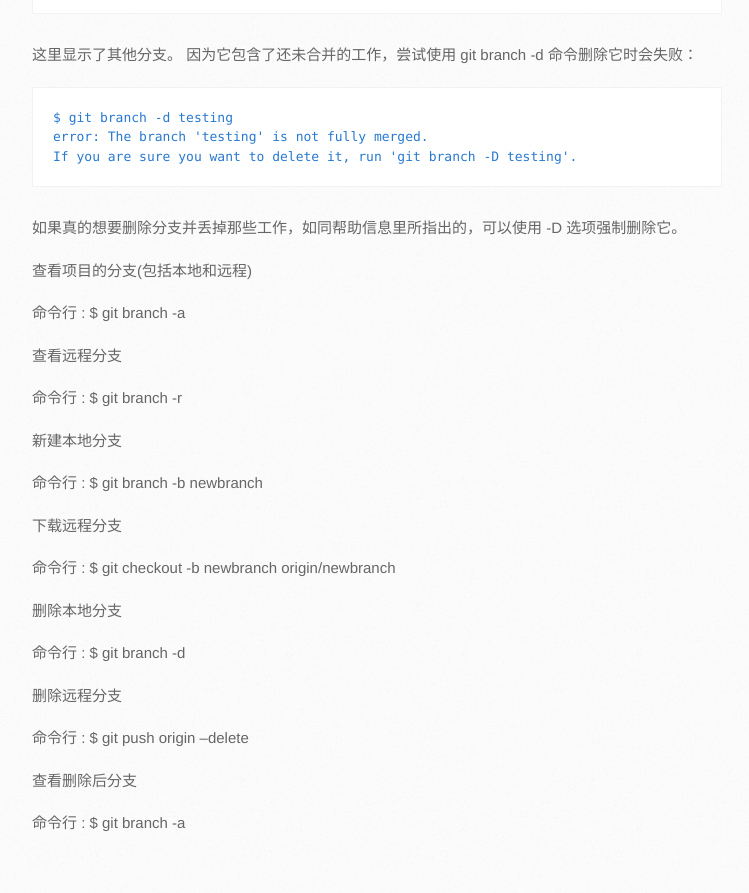
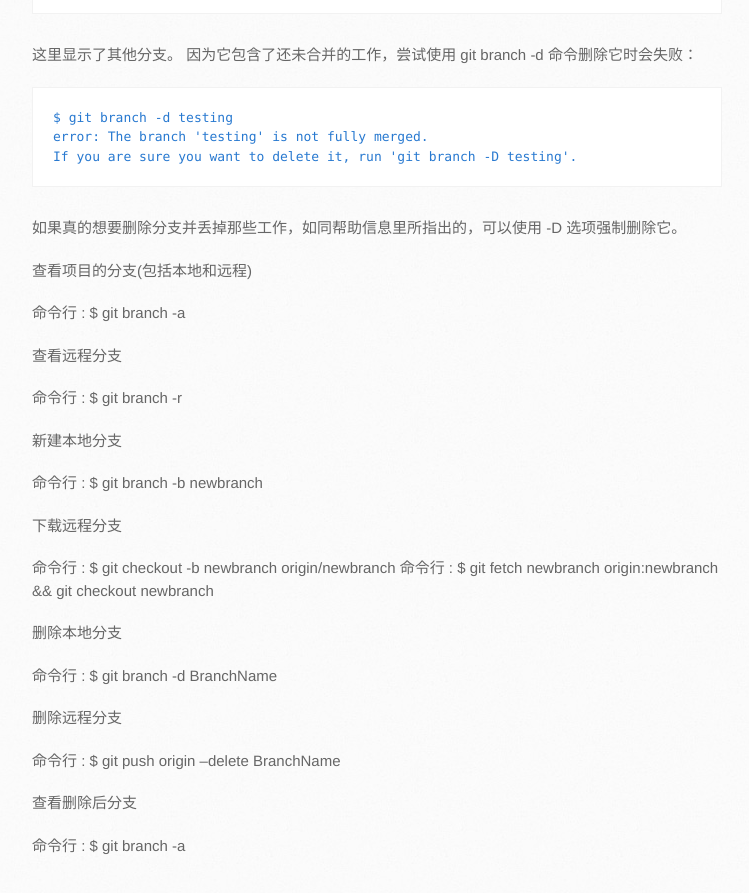
Before and after one commit to xuiv/xuiv.github.io, a Jekyll site: the page built from _posts/2018-05-24-git-branch.markdown, in a window 1280 px wide and 900 px high, scrolled down 1221 px. Shown: the top 893 px of the window, without its empty margins (138-887 px from the left). Built offline with Jekyll 4.4.1, drawn with Linux system fonts in a browser that asks for light colours; some web fonts are replaced.

Commit message:
Update 2018-05-24-git-branch.markdown

```diff
--- a/_posts/2018-05-24-git-branch.markdown
+++ b/_posts/2018-05-24-git-branch.markdown
@@ -59,14 +59,15 @@ If you are sure you want to delete it, run 'git branch -D testing'.
 下载远程分支
 
 命令行 : $ git checkout -b newbranch origin/newbranch
+命令行 : $ git fetch newbranch origin:newbranch && git checkout newbranch
 
 删除本地分支
 
-命令行 : $ git branch -d <BranchName>
+命令行 : $ git branch -d BranchName
 
 删除远程分支
 
-命令行 : $ git push origin --delete <BranchName>
+命令行 : $ git push origin --delete BranchName
 
 查看删除后分支
 
```
